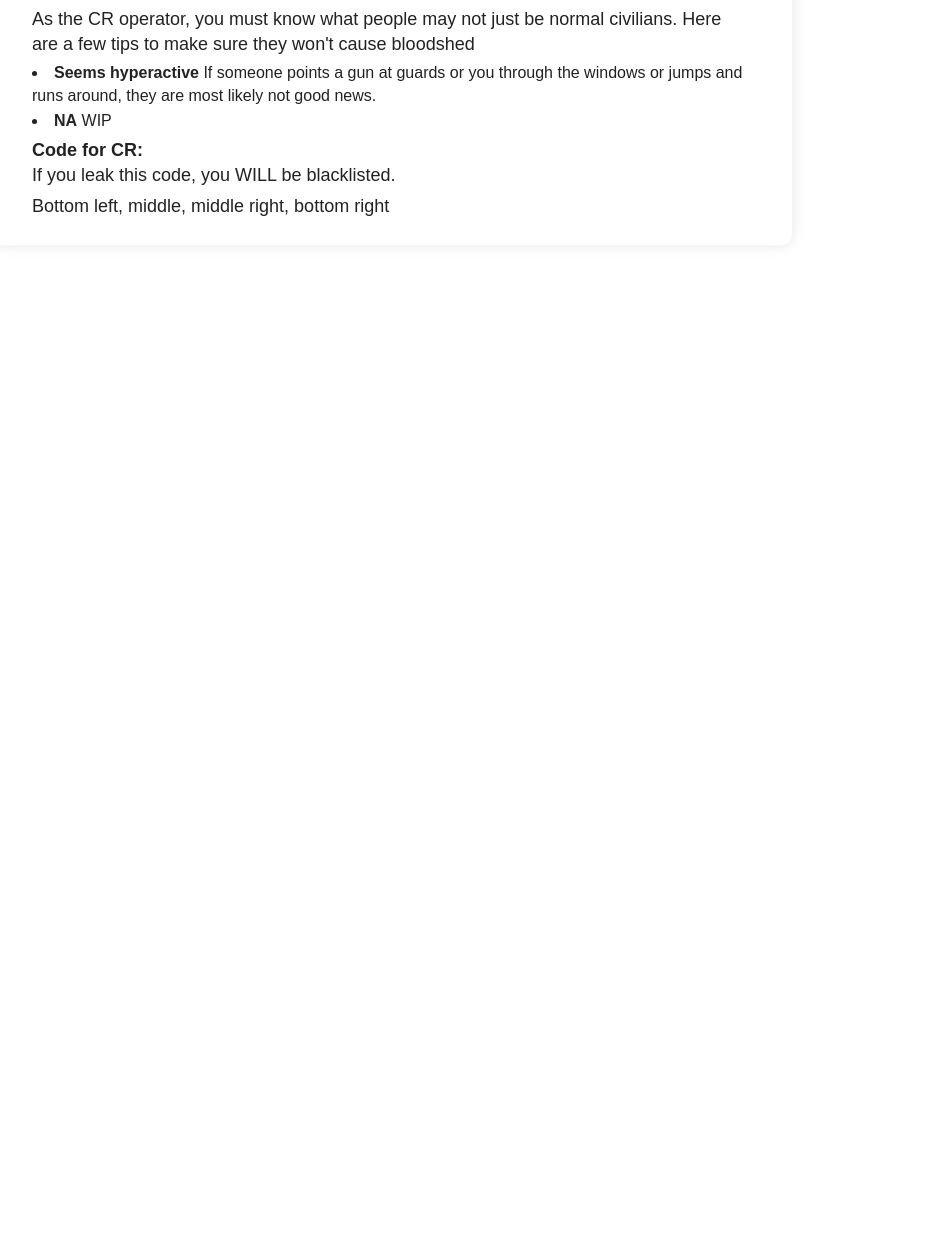
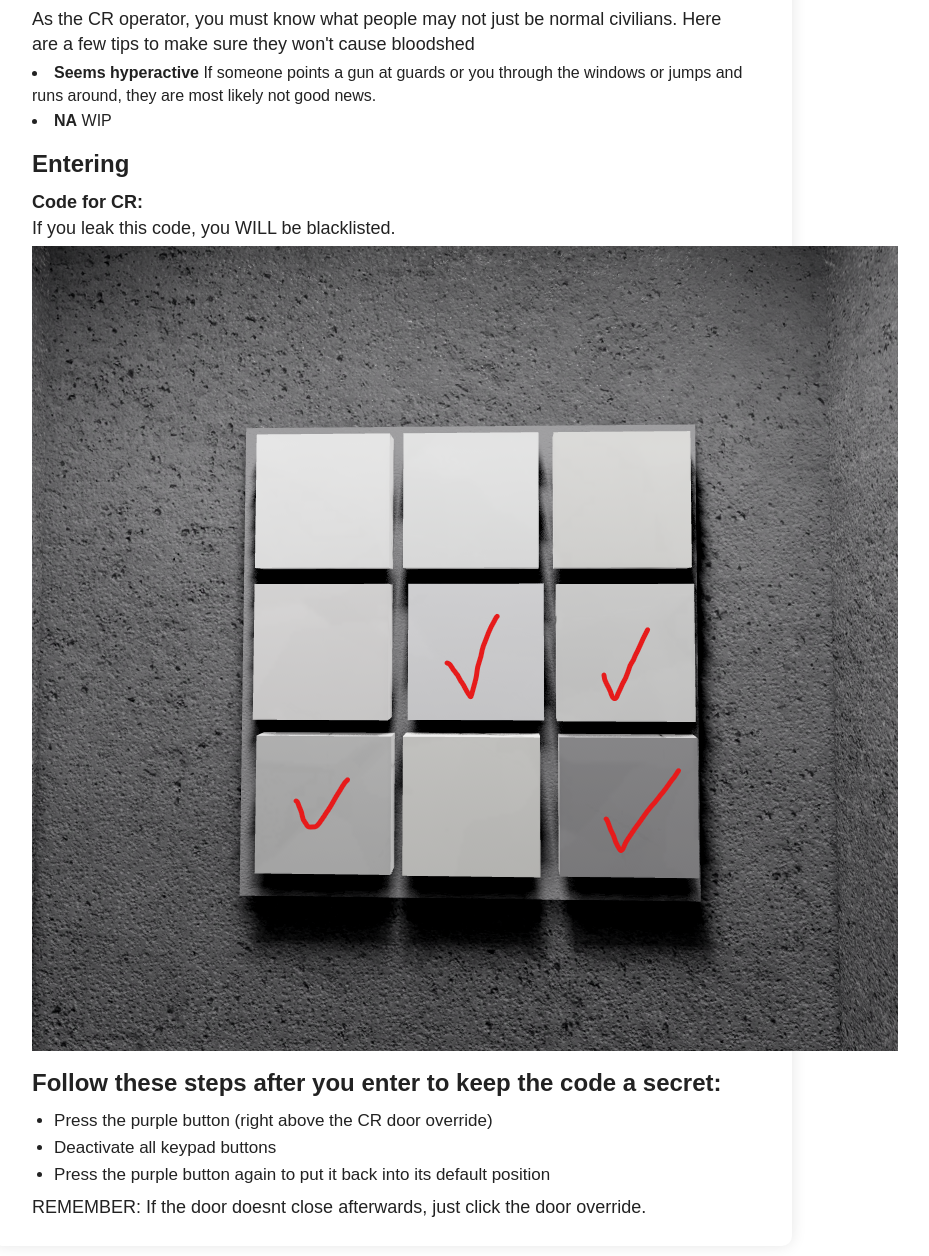
Before and after one commit to totallyrandom001/Website, a plain HTML site: page crguide.html in a window 1280 px wide. Shown: the part 1345-2601 px from the top of the page, without its empty margins (248-1177 px from the left). Before the commit the page ends 1640 px from the top, so only its background shows below. Drawn offline with Linux system fonts and the light colour scheme.

Commit message:
Update crguide.html

```diff
--- a/crguide.html
+++ b/crguide.html
@@ -195,9 +195,17 @@ Roof door unlock</p>
   <li><strong>Seems hyperactive </strong> If someone points a gun at guards or you through the windows or jumps and runs around, they are most likely not good news.</li>
   <li><strong>NA</strong> WIP</li>
 </ul>
+    <h3>Entering</h3>
 <p class="note"><strong>Code for CR:</strong><br />
 If you leak this code, you WILL be blacklisted.</p>
-<p>Bottom left, middle, middle right, bottom right</p>
+<p><img src="assets/untitled.png" alt="Code"></p>
+    <h4>Follow these steps after you enter to keep the code a secret:</h4>
+    <ul>
+        <li>Press the purple button (right above the CR door override)</li>
+        <li>Deactivate all keypad buttons</li>
+        <li>Press the purple button again to put it back into its default position</li>
+    </ul>
+    <p>REMEMBER: If the door doesnt close afterwards, just click the door override.</p>
 </main>
 </body>
 </html>
```
